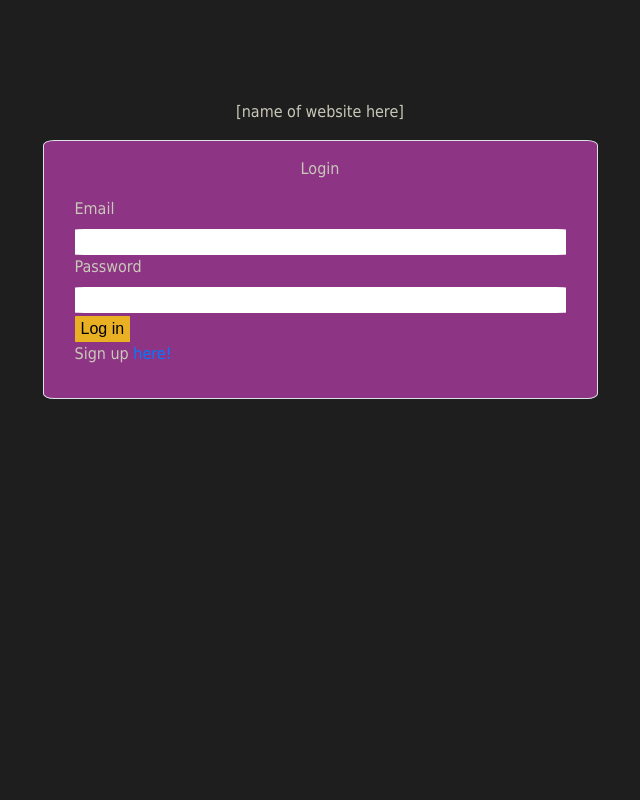
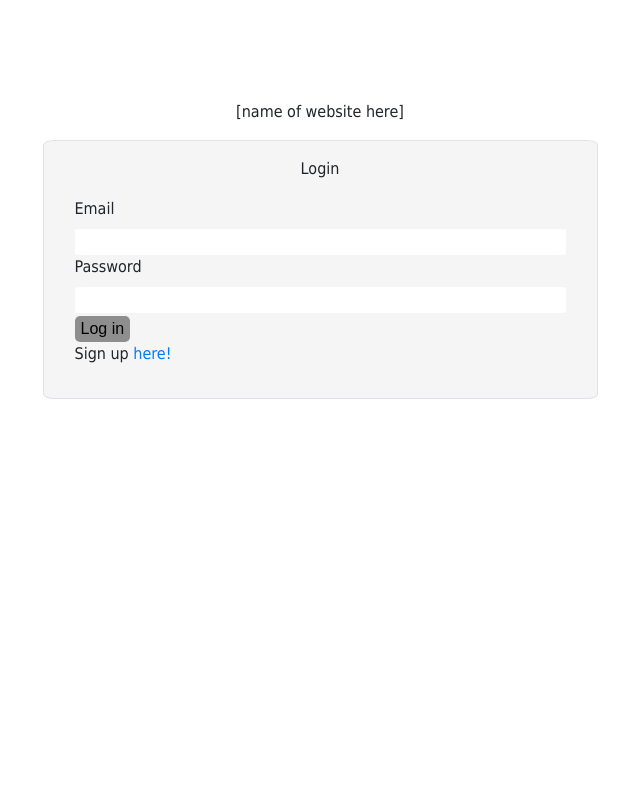
Before and after one commit to maxcutlyp/cits3403, a Flask app: page /login in a window 1280 px wide. Shown: the whole page, without its empty margins (320-960 px from the left). Run offline with Flask 3, Linux system fonts and the light colour scheme; some libraries are stand-ins or nearby versions.

Commit message:
Update login.css

```diff
--- a/app/static/css/login.css
+++ b/app/static/css/login.css
@@ -2,15 +2,13 @@
     margin-top: 100px;
 }
 .background{
-    background-color: #1E1E1E;
 }
 .text{
-    color: #C9C8B9;
     font-family:Tahoma, sans-serif;
 }
 .box{
     border-radius: 2%;
-    background: #8D3484;
+    background-color: #f5f5f5;
     border-color: #E9B023;
 }
 .input-box{
@@ -18,10 +16,10 @@
     border: 0;
 }
 input[type="submit"] {
-    background: #E9B023;
+    background: #8e8e8e;
     margin-top: 3px;
     border: 0;
-    border-radius: 2%;
+    border-radius: 5px;
 }
 .error {
     background-color: red;
```
